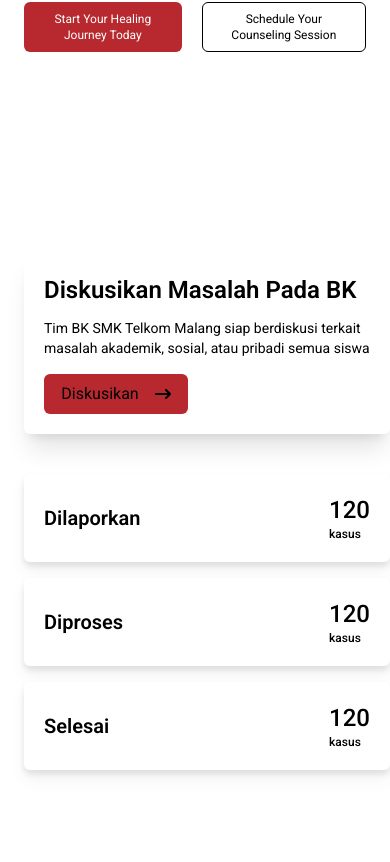
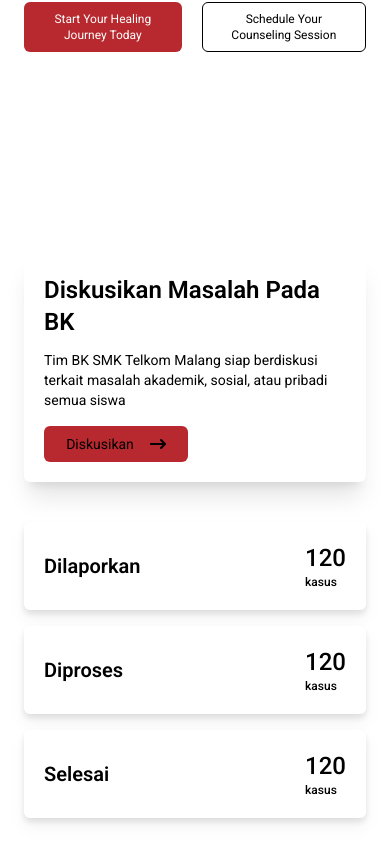
Before and after one commit to hanif32/website-bk, a Next.js app: page / in a window 390 px wide. Shown: the part 446-1308 px from the top of the page. Built offline with nearby package versions, Linux system fonts and the light colour scheme.

Commit message:
responsive for discusion done

```diff
--- a/app/components/landingpage/dicusion.tsx
+++ b/app/components/landingpage/dicusion.tsx
@@ -30,20 +30,21 @@ const data: item[] = [
 
 export default function Discusion() {
     return (
-        <div className="py-16 px-6 bg-white font-roboto relative h-[1000px]">
+        <div className="py-16 mx-6 bg-white font-roboto relative h-[1000px]">
             <div className="max-w-7xl mx-auto">
-                <div className="absolute -top-5">
-                    <div className="bg-white shadow-xl p-5 rounded-md">
+                <div className="flex justify-center">
+                <div className="absolute -top-5 lg:top-10">
+                    <div className="bg-white shadow-xl p-5 rounded-md md:flex md:justify-between md:items-center lg:w-[1170px]">
                         <div className="text-black space-y-3">
                             <h1 className="font-semibold text-2xl">Diskusikan Masalah Pada BK</h1>
-                            <p className="font-normal text-sm">Tim BK SMK Telkom Malang siap berdiskusi terkait masalah akademik, sosial, atau pribadi semua siswa</p>
+                            <p className="font-normal text-sm md:text-xs md:w-[500px]">Tim BK SMK Telkom Malang siap berdiskusi terkait masalah akademik, sosial, atau pribadi semua siswa</p>
                         </div>
-                        <div className="bg-primary py-2 px-4 rounded-md w-36 flex justify-center items-center space-x-4 mt-4">
-                            <button>Diskusikan</button>
+                        <button className="bg-primary py-2 px-4 rounded-md w-36 flex justify-center items-center space-x-4 mt-4">
+                            <h1 className="text-sm">Diskusikan</h1>
                             <FaArrowRightLong />
-                        </div>
+                        </button>
                     </div>
-                    <div className="space-y-4 mt-10">
+                    <div className="space-y-4 lg:space-y-0 mt-10 lg:grid lg:grid-cols-3 lg:gap-x-3">
                         {
                             data.map((datas) => {
                                 return (
@@ -61,6 +62,7 @@ export default function Discusion() {
                         }
                     </div>
                 </div>
+                </div>
             </div>
         </div>
     )
--- a/app/components/landingpage/main.tsx
+++ b/app/components/landingpage/main.tsx
@@ -12,12 +12,12 @@ export default function Main() {
                     className="hidden lg:block object-cover" />
                 <div className="absolute bg-gradient-to-t from-black to-transparent inset-0 hidden lg:block"></div>
             </div>
-            <div className="py-16 px-6 font-roboto absolute top-24 lg:top-32">
-                <div className="text-black lg:text-white space-y-5 lg:w-[720px]">
+            <div className="py-16 px-6 md:px-16 lg:px-6 font-roboto absolute top-24 lg:top-32">
+                <div className="text-black lg:text-white space-y-5  md:text-center lg:text-left md:w-[670px] lg:w-[700px]">
                     <h1 className="text-2xl font-bold lg:text-4xl">Reclaim Your Happiness and Balance: “BK-Moco.com” 's Online Counseling for
                         Positive Learning</h1>
                     <p className="text-sm font-normal lg:text-lg">You're not alone on this journey. Our compassionate counselors are here to guide you.</p>
-                    <div className="flex justify-start text-xs space-x-5">
+                    <div className="flex justify-start text-xs space-x-5 md:justify-center lg:justify-start">
                         <button className="bg-primary text-white text-center px-4 py-2 rounded-md lg:text-base lg:px-7">Start Your Healing Journey Today</button>
                         <button className="border border-black lg:border-white rounded-md bg-transparent px-4 py-2 lg:text-base lg:px-7">Schedule Your Counseling Session</button>
                     </div>
--- a/app/components/landingpage/modal.tsx
+++ b/app/components/landingpage/modal.tsx
@@ -1,3 +1,5 @@
+"use client"
+
 import React, { ReactNode } from "react";
 
 interface ModalProps {
```
